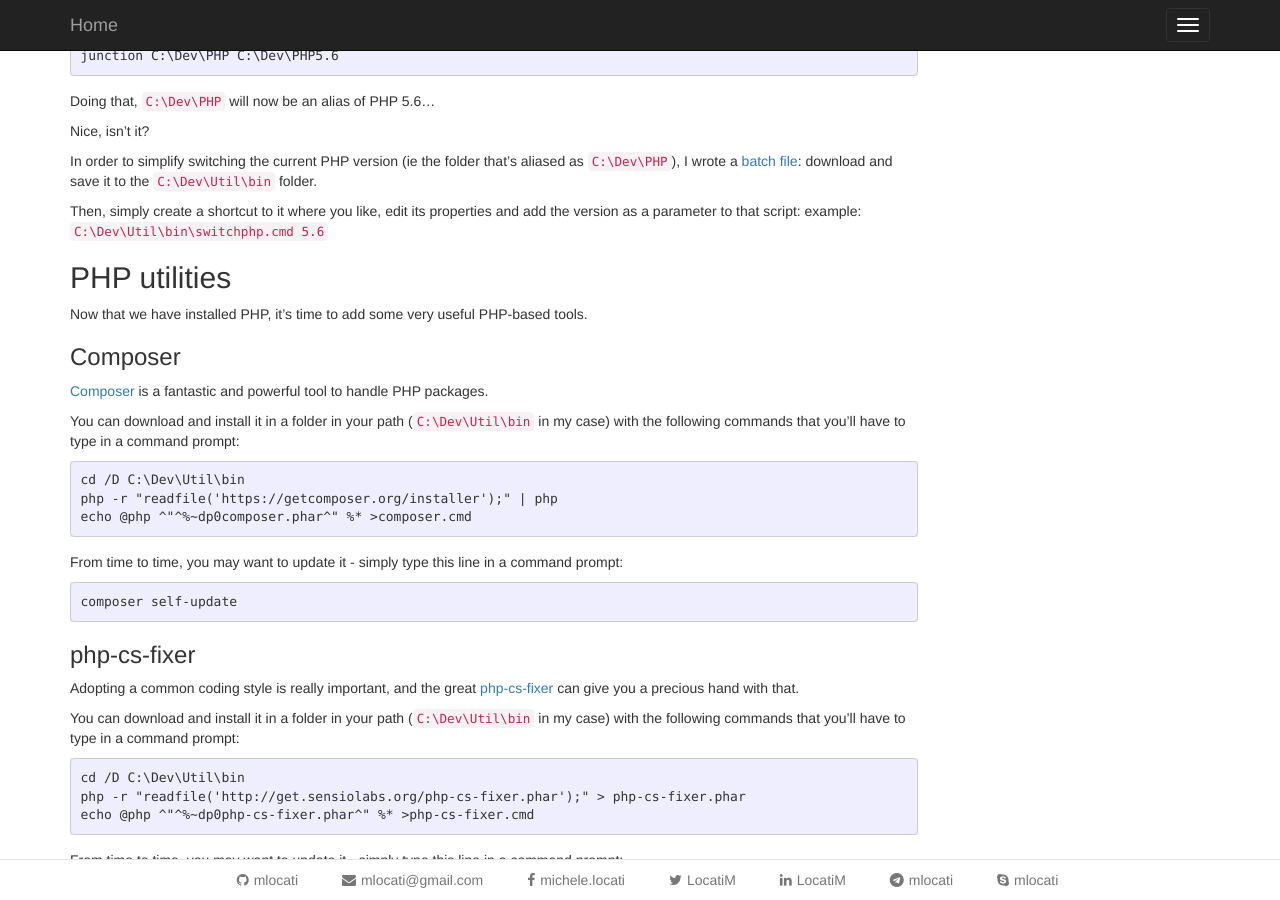
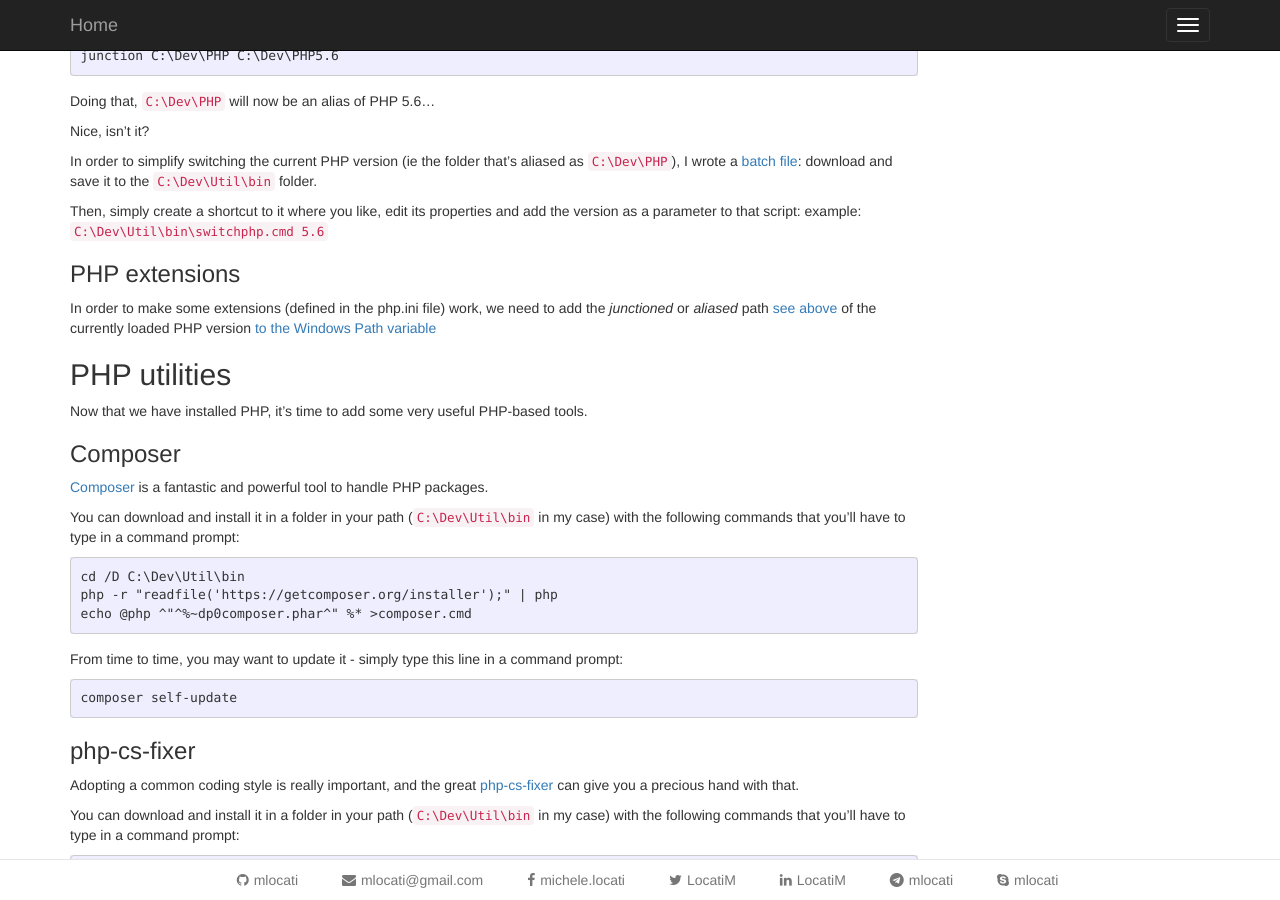
Before and after one commit to mlocati/mlocati.github.io, a Jekyll site: the page built from _articles/my-php-development-environment.md, in a window 1280 px wide and 900 px high, scrolled down 3626 px. Built offline with Jekyll 4.4.1, drawn with Linux system fonts in a browser that asks for light colours.

Commit message:
Added information about some php extensions
Added information about some php extensions to be loaded correctly. See the full article here: https://stackoverflow.com/a/26368386/1387233

```diff
--- a/_articles/my-php-development-environment.md
+++ b/_articles/my-php-development-environment.md
@@ -237,6 +237,9 @@
 Then, simply create a shortcut to it where you like, edit its properties and add the version as a parameter to that script:
 example: `C:\Dev\Util\bin\switchphp.cmd 5.6`
 
+### PHP extensions
+
+In order to make some extensions (defined in the php.ini file) work, we need to add the  *junctioned* or *aliased* path [see above](Switching-PHP-version) of the currently loaded PHP version [to the Windows Path variable](https://stackoverflow.com/a/26368386/1387233)
 
 ## PHP utilities
 
```
